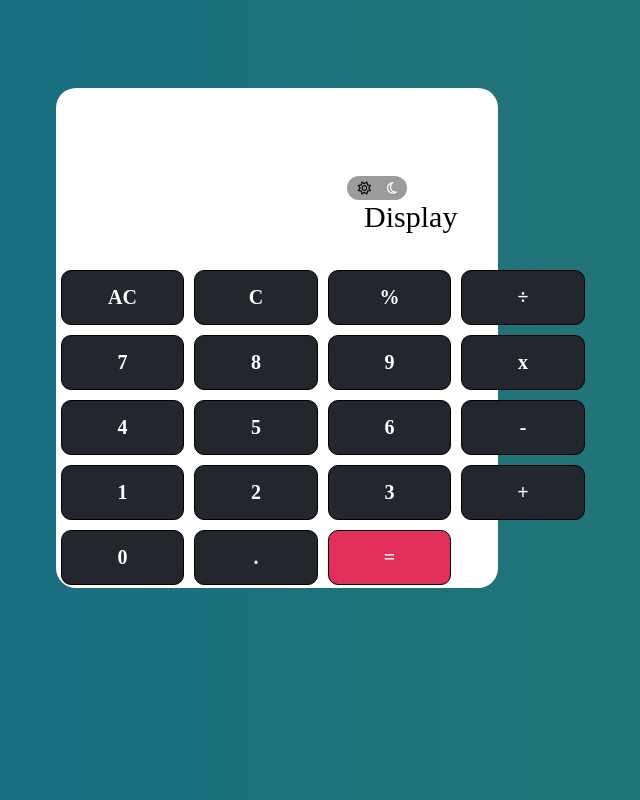
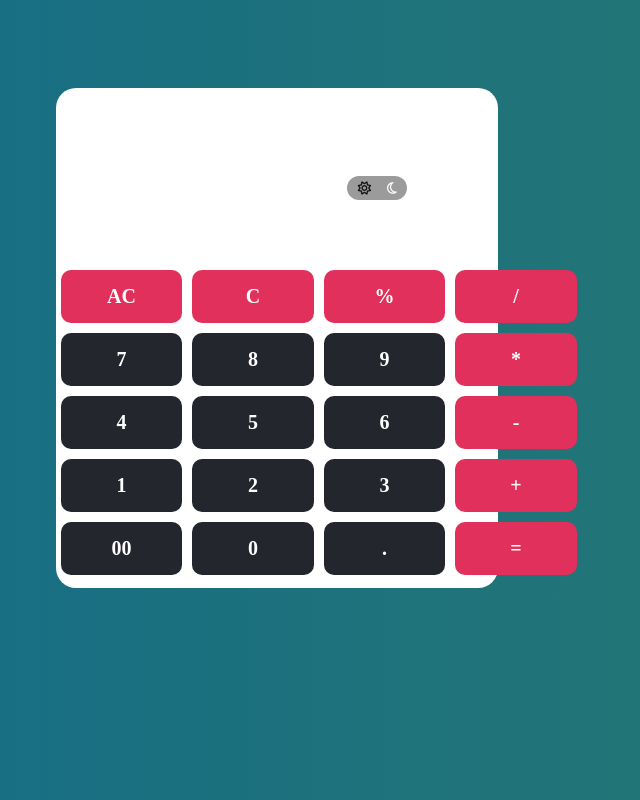
Before and after one commit to abshekanil/calculatorApp, a plain HTML site: page index.html in a window 1280 px wide. Both pictures are taken after a click on the element "AC". Shown: the whole page, without its empty margins (363-1003 px from the left). Drawn offline with Linux system fonts and the light colour scheme.

Commit message:
secondCommit

```diff
--- a/index.html
+++ b/index.html
@@ -14,29 +14,30 @@
             <button class="normalMode"><i class="fa-regular fa-sun" style="color: #0c0d0d;"></i></button>
         </div>
         <div class="display">
-            <p id="displayid">Display</p>
+            <p id="displayid"></p>
         </div>
 
         <div class="grid-container">
-            <div class="grid-item" id="allClearBtn">AC</div>
-            <div class="grid-item" id="clearBtn">C</div>
-            <div class="grid-item" id="moduloBtn">%</div>
-            <div class="grid-item" id="divideBtn">÷</div>
-            <div class="grid-item" id="seven">7</div>
-            <div class="grid-item" id="eight">8</div>
-            <div class="grid-item" id="nine">9</div>
-            <div class="grid-item" id="multiplyBtn">x</div>
-            <div class="grid-item" id="four">4</div>
-            <div class="grid-item" id="five">5</div>
-            <div class="grid-item" id="six">6</div>
-            <div class="grid-item" id="minusBtn">-</div>
-            <div class="grid-item" id="one">1</div>
-            <div class="grid-item" id="two">2</div>
-            <div class="grid-item" id="three">3</div>
-            <div class="grid-item" id="plusBtn">+</div>
-            <div class="grid-item" id="zero">0</div>
-            <div class="grid-item" id="decimalBtn">.</div>
-            <div class="grid-item" id="equalsBtn">=</div>
+            <div class="grid-item" id="allClearBtn" onclick="clearall()">AC</div>
+            <div class="grid-item" id="clearBtn" onclick="clear()">C</div>
+            <div class="grid-item" id="moduloBtn" onclick="appendToDisplay('%')">%</div>
+            <div class="grid-item" id="divideBtn" onclick="appendToDisplay('/')">/</div>
+            <div class="grid-item" id="seven" onclick="appendToDisplay('7')">7</div>
+            <div class="grid-item" id="eight" onclick="appendToDisplay('8')">8</div>
+            <div class="grid-item" id="nine" onclick="appendToDisplay('9')">9</div>
+            <div class="grid-item" id="multiplyBtn" onclick="appendToDisplay('*')">*</div>
+            <div class="grid-item" id="four" onclick="appendToDisplay('4')">4</div>
+            <div class="grid-item" id="five" onclick="appendToDisplay('5')">5</div>
+            <div class="grid-item" id="six" onclick="appendToDisplay('6')">6</div>
+            <div class="grid-item" id="minusBtn" onclick="appendToDisplay('-')">-</div>
+            <div class="grid-item" id="one" onclick="appendToDisplay('1')">1</div>
+            <div class="grid-item" id="two" onclick="appendToDisplay('2')">2</div>
+            <div class="grid-item" id="three" onclick="appendToDisplay('3')">3</div>
+            <div class="grid-item" id="plusBtn" onclick="appendToDisplay('+')">+</div>
+            <div class="grid-item" id="zeroZero" onclick="appendToDisplay('00')">00</div>
+            <div class="grid-item" id="zero" onclick="appendToDisplay('0')">0</div>
+            <div class="grid-item" id="decimalBtn" onclick="appendToDisplay('.')">.</div>
+            <div class="grid-item" id="equalsBtn" onclick="calculate()">=</div>
           </div>
 
     </div>
--- a/script.js
+++ b/script.js
@@ -2,28 +2,6 @@ let nightModeBtn = document.querySelector('.nightMode');
 let normalMode = document.querySelector('.normalMode');
 let calcContainer = document.querySelector('.container');
 let display = document.getElementById('displayid');
-
-let allclearBtn = document.getElementById('allClearBtn');
-let clearBtn = document.getElementById('clearBtn');
-let moduloBtn = document.getElementById('moduloBtn');
-let divideBtn = document.getElementById('divideBtn');
-let sevenBtn = document.getElementById('seven');
-let eightBtn = document.getElementById('eight');
-let nineBtn = document.getElementById('nine');
-let multiplyBtn = document.getElementById('multiplyBtn');
-let fourBtn = document.getElementById('four');
-let fiveBtn = document.getElementById('five');
-let sixBtn = document.getElementById('six');
-let minusBtn = document.getElementById('minusBtn');
-let oneBtn = document.getElementById('one');
-let twoBtn = document.getElementById('two');
-let threeBtn = document.getElementById('three');
-let plusBtn = document.getElementById('plusBtn');
-let  zeroBtn = document.getElementById('zero');
-let decimalBtn = document.getElementById('decimalBtn');
-let equalsBtn = document.getElementById('equalsBtn');
-
-
 
 
 
@@ -45,6 +23,38 @@ nightModeBtn.addEventListener("click", function(){
     display.style.color = "white";
 });
 
-allclearBtn.addEventListener("click", function(){
+let displayValue = '';
 
-})
+function updateDisplay(){
+    display.innerHTML = displayValue;
+}
+
+function appendToDisplay(value){
+    displayValue +=value;
+    updateDisplay();
+}
+
+function clearall(){
+    displayValue = '';
+    updateDisplay();
+}
+
+function clear(){
+    displayValue = displayValue.slice(0,-1);
+    updateDisplay();
+}
+
+function calculate(){
+    try{
+        const result = eval(displayValue);
+        displayValue = isFinite(result)? result.toString() : "Infinity";
+        displayValue = isNaN(result)? "NaN" : displayValue;
+        updateDisplay();
+    }
+
+    catch(error){
+        displayValue = " Syntax Error";
+        updateDisplay();
+    }
+
+}
--- a/style.css
+++ b/style.css
@@ -76,7 +76,7 @@ body{
   .grid-item {
     background-color: #24262d;
     border-radius: 10px;
-    border: 1px solid black;
+    border: none;
     font-weight: 600;
     margin-left: 5px;
     margin-right: 5px;
@@ -90,6 +90,28 @@ body{
 
 
   }
+  #clearBtn{
+    background-color: #e1305b;
+
+  }
+  #allClearBtn{
+    background-color: #e1305b;
+  }
+  #moduloBtn{
+    background-color: #e1305b;
+  }
+  #multiplyBtn{
+    background-color: #e1305b;
+  }
+  #divideBtn{
+    background-color: #e1305b;
+  }
+  #minusBtn{
+    background-color: #e1305b;
+  }
+  #plusBtn{
+    background-color: #e1305b;
+  }
   .grid-item:hover{
     opacity: 0.5;
   }
```
